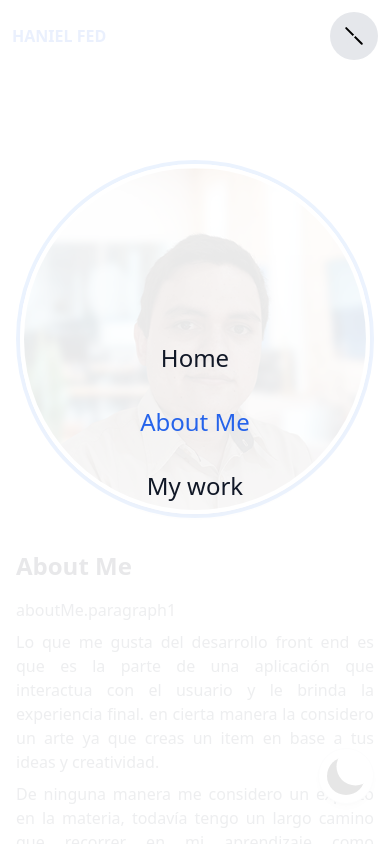
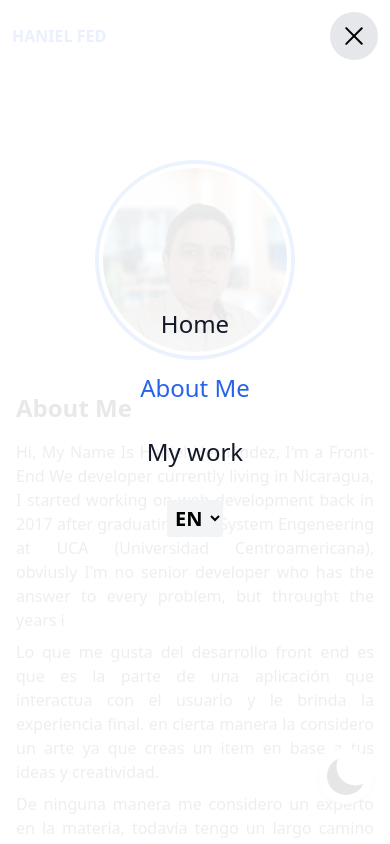
Before and after one commit to HanielHernandez/HanielHernandez, a Vue app: page /about in a window 390 px wide. Both pictures are taken after a click on the button 354 px from the left and 36 px from the top of the page. Built offline with nearby package versions, Linux system fonts and the light colour scheme.

Commit message:
Several fixes for responsitivy

```diff
--- a/src/App.vue
+++ b/src/App.vue
@@ -1,7 +1,7 @@
 <template>
   <div
     class="transition-all ease-in-out duration-300"
-    :class="{ dark: darkmode, 'bg-black/90': darkmode }"
+    :class="{ dark: darkmode, 'bg-neutral-900': darkmode }"
   >
     <the-navbar
       v-if="routeName != 'MyCV'"
@@ -11,7 +11,7 @@
       @on-change-light-mode="changeLightMode"
     />
     <div
-      class="w-full h-screen relative overflow-y-auto overflow-x-hidden mx-auto pt-36 transition-colors ease-in-out duration-300"
+      class="w-full h-screen relative overflow-y-auto oveflow-x-hidden mx-auto pt-36 transition-colors ease-in-out duration-300"
       style="max-width: 1024px"
     >
       <router-view></router-view>
--- a/src/components/SkillsSection.vue
+++ b/src/components/SkillsSection.vue
@@ -60,7 +60,7 @@ const skills = ref([
 </script>
 <template>
   <div class="py-16 flex flex-wrap">
-    <div class="w-full">
+    <div class="w-full px-4 lg:px-0">
       <SectionTitle>
         {{ $t('aboutMe.skills.title') }}
       </SectionTitle>
--- a/src/components/TheNavBar.vue
+++ b/src/components/TheNavBar.vue
@@ -1,6 +1,6 @@
 <template>
   <div
-    class="fixed z-50 top-0 left-0 p-3 lg:p-6 flex w-full dark:bg-black/90 transition-all ease-in-out duration-300 bg-white bg-opacity-90"
+    class="fixed z-50 top-0 left-0 p-3 lg:p-6 flex w-full dark:bg-neutral-900/90 transition-all ease-in-out duration-300 bg-white"
   >
     <div class="mx-auto w-full" style="max-width: 1024px">
       <div class="flex w-full md:flex-row justify-between items-center">
@@ -70,7 +70,7 @@
           />
           <div
             id="line-3"
-            class="border mx-auto rounded-xl dark:border-whiteborder-black w-6"
+            class="border mx-auto rounded-xl dark:border-white border-black w-6"
           />
         </button>
       </div>
@@ -94,6 +94,23 @@
             >
               {{ $t(route.text) }}
             </navbar-link>
+          </li>
+          <li class="nav-link-container text-center py-4">
+            <select
+              id="lang-select"
+              v-model="$i18n.locale"
+              class="transition-all text-xl duration-300 ease-in-out bg-gray-100 dark:bg-gray-600 rounded-sm p-1 font-bold dark:text-white"
+              name="language"
+              @change="setLang($event.target.value)"
+            >
+              <option
+                v-for="locale in $i18n.availableLocales"
+                :key="`locale-${locale}`"
+                :value="locale"
+              >
+                {{ locale.toUpperCase() }}
+              </option>
+            </select>
           </li>
         </ul>
       </div>
@@ -199,7 +216,7 @@ export default {
       )
 
       tl.from(
-        '.nav-link-container',
+        el.getElementsByClassName('nav-link-container'),
         {
           x: '-30px',
           opacity: 0,
@@ -208,6 +225,7 @@ export default {
         },
         0.25
       )
+
       return tl
     }
 
@@ -293,7 +311,7 @@ export default {
         onComplete: done
       })
       tl.to(
-        '.nav-link-container',
+        el.getElementsByClassName('nav-link-container'),
         {
           x: '-30px',
           opacity: 0,
--- a/src/i18n/en.ts
+++ b/src/i18n/en.ts
@@ -18,7 +18,7 @@ export default {
   position: 'Front End Developer',
   aboutMe: {
     title: 'About Me',
-    paragraph: `Hi, My Name Is Haniel Hernández, I'm a Front-End We developer currently living in Nicaragua,
+    paragraph1: `Hi, My Name Is Haniel Hernández, I'm a Front-End We developer currently living in Nicaragua,
       I started working on web development back in 2017 after graduating as a System Engeneering at UCA (Universidad Centroamericana), obviusly I'm no senior developer who has the answer to every problem, but throught the years i`,
     paragraph2:
       'Lo que me gusta del desarrollo front end es que es la parte de una aplicación que interactua con el usuario y le brinda la experiencia final. en cierta manera la considero un arte ya que creas un item en base a tus ideas y creatividad.',
--- a/src/views/AboutMe.vue
+++ b/src/views/AboutMe.vue
@@ -15,7 +15,7 @@ const paragraphs = ref([
       >
         <div class="border-4 rounded-full border-blue-500 border-collapse">
           <img
-            class="rounded-full w-full shadow-md border-white border-4"
+            class="rounded-full w-48 h-48 md:h-auto md:w-full shadow-md border-white border-4"
             src="../assets/img/profile_picture.jpg"
             alt="profile piceture"
           />
```
